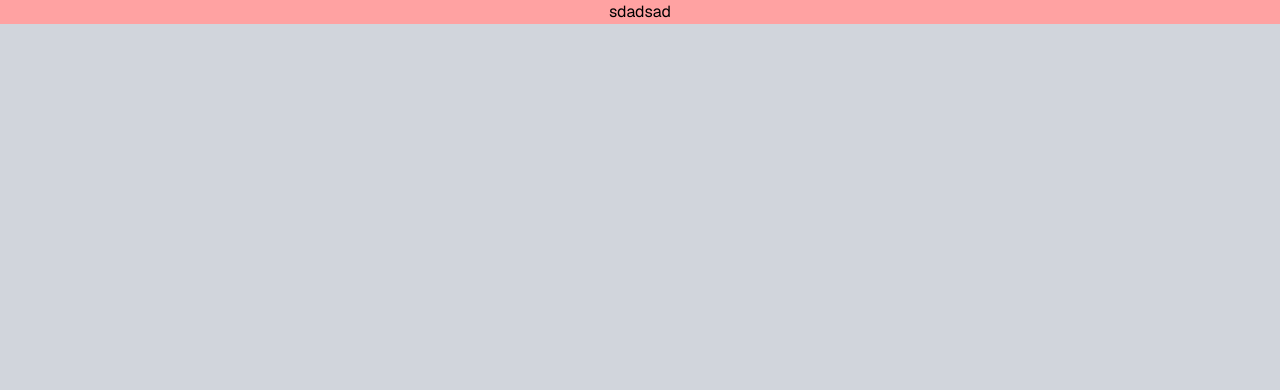
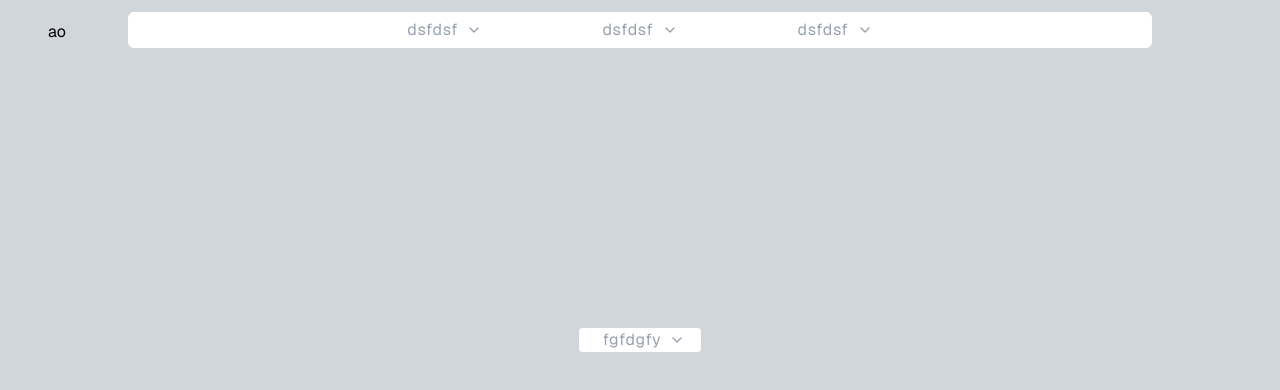
Before and after one commit to sara91-dev/web-personal, a Next.js app: page / in a window 1280 px wide. Shown: the top 390 px of the page. Built offline with nearby package versions, Linux system fonts and the light colour scheme.

Commit message:
navbar responsive creado

```diff
--- a/package.json
+++ b/package.json
@@ -11,7 +11,8 @@
   "dependencies": {
     "next": "16.2.1",
     "react": "19.2.4",
-    "react-dom": "19.2.4"
+    "react-dom": "19.2.4",
+    "react-icons": "^5.6.0"
   },
   "devDependencies": {
     "@tailwindcss/postcss": "^4",
--- a/src/app/page.js
+++ b/src/app/page.js
@@ -1,9 +1,35 @@
 import Image from "next/image";
+import { FiChevronDown } from "react-icons/fi";
 
 export default function Home() {
   return (
-      <main className="bg-red-300 flex justify-center">
-        <p>sdadsad</p>
+      <main className="">
+        {/* NAVBAR */}
+        <div className="flex justify-center mt-3 my-1.5">
+            <p className="hidden lg:block absolute left-0 ml-12 py-2">ao</p>
+            <ul className="flex flex-nowrap justify-center p-4 sm:py-1.5 bg-white rounded-md xl:gap-x-30 lg:gap-x-24 md:gap-x-16 sm:gap-x-12 gap-x-6 w-full xl:max-w-5xl lg:max-w-4xl md:max-w-2xl sm:max-w-xl max-w-lg tracking-wider mx-4">
+                <li className="text-gray-400 hidden sm:flex items-center">
+                    dsfdsf
+                    <FiChevronDown className="ml-2" />
+                </li>
+                <li className="text-gray-400 hidden sm:flex items-center">
+                    dsfdsf
+                    <FiChevronDown className="ml-2" />
+                </li>
+                <li className="text-gray-400 hidden sm:flex items-center">
+                    dsfdsf
+                    <FiChevronDown className="ml-2" />
+                </li>
+            </ul>
+        </div>
+        {/* BOTÓN */}
+        <div className="flex justify-center mt-70">
+            <button type="button"
+            className="bg-white inline-flex items-center rounded-sm pr-4 pl-6 text-gray-400 tracking-wider cursor-pointer">
+              fgfdgfy
+              <FiChevronDown className="ml-2" />
+            </button>
+        </div>
       </main>
   );
 }
```
Also changed, not shown: 1 other file (tests, documents, lock files or other folders).
